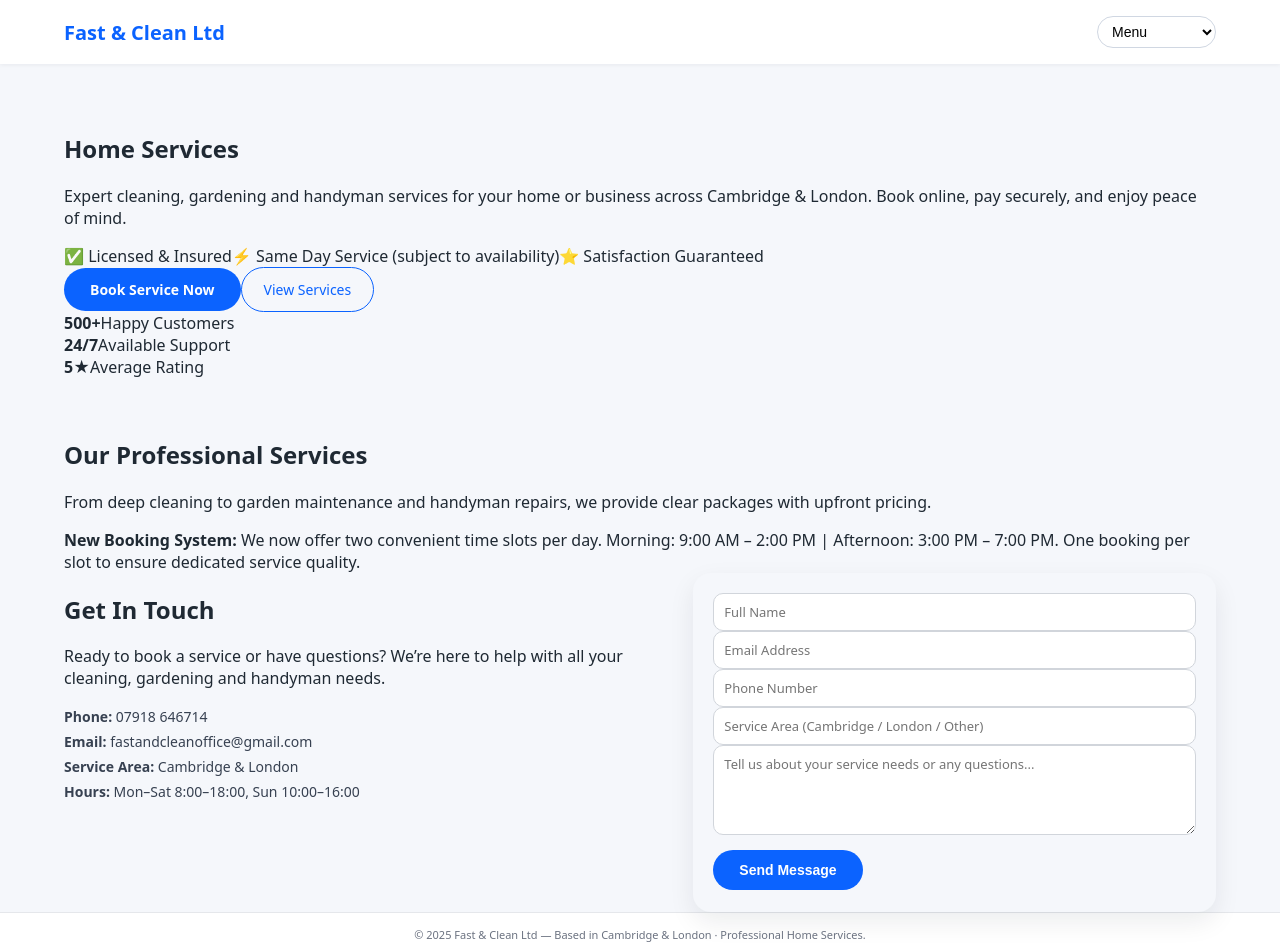
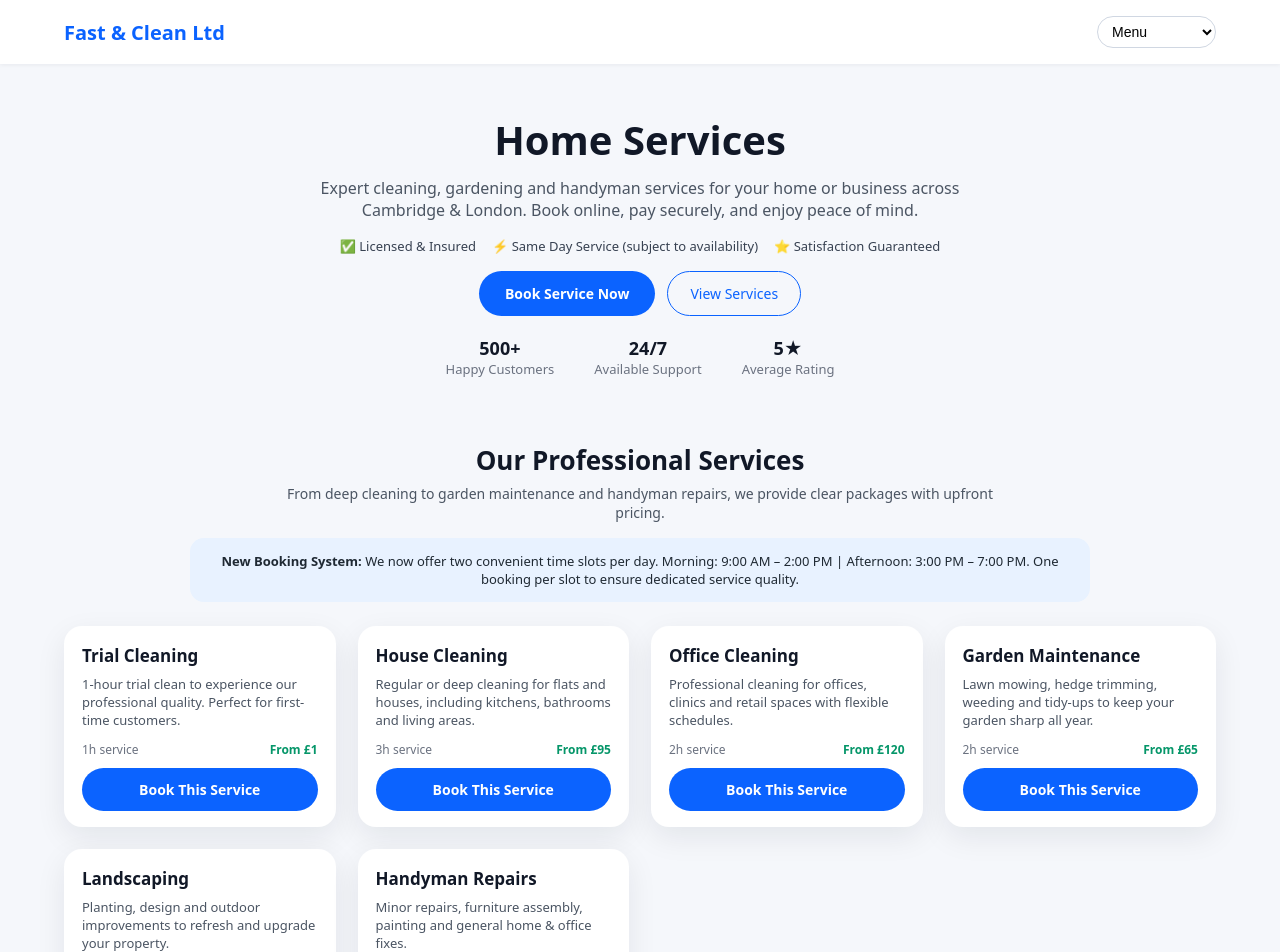
Before and after one commit to FastClean1/fastandclean-site, a React (Vite) app: page / in a window 1280 px wide. Shown: the top 952 px of the page. Built offline with nearby package versions, Linux system fonts and the light colour scheme.

Commit message:
Update Home.jsx

```diff
--- a/src/Home.jsx
+++ b/src/Home.jsx
@@ -1,41 +1,75 @@
 import React from "react";
-import { Link, useNavigate } from "react-router-dom";
+import { Link } from "react-router-dom";
 
-export default function Home({ services = [] }) {
-  const navigate = useNavigate();
-
-  const goToBook = (service) => {
-    // manda alla pagina di raccolta dati con service + price precompilati
-    navigate(
-      `/book?service=${encodeURIComponent(service.name)}&price=${encodeURIComponent(
-        service.price ?? ""
-      )}`
-    );
-  };
+export default function Home() {
+  const services = [
+    {
+      name: "Trial Cleaning",
+      description:
+        "1-hour trial clean to experience our professional quality. Perfect for first-time customers.",
+      duration: "1h service",
+      priceFrom: "From £1",
+    },
+    {
+      name: "House Cleaning",
+      description:
+        "Regular or deep cleaning for flats and houses, including kitchens, bathrooms and living areas.",
+      duration: "3h service",
+      priceFrom: "From £95",
+    },
+    {
+      name: "Office Cleaning",
+      description:
+        "Professional cleaning for offices, clinics and retail spaces with flexible schedules.",
+      duration: "2h service",
+      priceFrom: "From £120",
+    },
+    {
+      name: "Garden Maintenance",
+      description:
+        "Lawn mowing, hedge trimming, weeding and tidy-ups to keep your garden sharp all year.",
+      duration: "2h service",
+      priceFrom: "From £65",
+    },
+    {
+      name: "Landscaping",
+      description:
+        "Planting, design and outdoor improvements to refresh and upgrade your property.",
+      duration: "4h service",
+      priceFrom: "From £160",
+    },
+    {
+      name: "Handyman Repairs",
+      description:
+        "Minor repairs, furniture assembly, painting and general home & office fixes.",
+      duration: "2h service",
+      priceFrom: "From £80",
+    },
+  ];
 
   return (
     <>
       {/* HERO */}
       <section className="hero">
-        <div className="container hero-inner">
-          <h1>Home Services</h1>
-          <p className="lead">
-            Expert cleaning, gardening and handyman services for your home or business
-            across Cambridge &amp; London. Book online, pay securely, and enjoy peace of mind.
+        <div className="container hero-content">
+          <h1 className="hero-title">Home Services</h1>
+          <p className="hero-subtitle">
+            Expert cleaning, gardening and handyman services for your home or business across Cambridge & London.
+            Book online, pay securely, and enjoy peace of mind.
           </p>
 
-          <div className="badges">
-            <span>✅ Licensed &amp; Insured</span>
+          <div className="hero-badges">
+            <span>✅ Licensed & Insured</span>
             <span>⚡ Same Day Service (subject to availability)</span>
             <span>⭐ Satisfaction Guaranteed</span>
           </div>
 
-          <div className="hero-cta">
-            <Link to="/book" className="btn btn-primary">Book Service Now</Link>
-            <a href="#services" className="btn btn-outline">View Services</a>
+          <div className="hero-actions">
+            <Link to="/book" className="btn-primary">Book Service Now</Link>
+            <a href="#services" className="btn-outline">View Services</a>
           </div>
 
-          <div className="stats">
+          <div className="hero-stats">
             <div><strong>500+</strong><span>Happy Customers</span></div>
             <div><strong>24/7</strong><span>Available Support</span></div>
             <div><strong>5★</strong><span>Average Rating</span></div>
@@ -44,78 +78,87 @@ export default function Home({ services = [] }) {
       </section>
 
       {/* SERVICES */}
-      <section id="services" className="services">
+      <section id="services" className="services-section">
         <div className="container">
-          <h2>Our Professional Services</h2>
-          <p className="section-lead">
-            From deep cleaning to garden maintenance and handyman repairs, we provide
-            clear packages with upfront pricing.
+          <h2 className="section-title">Our Professional Services</h2>
+          <p className="section-subtitle">
+            From deep cleaning to garden maintenance and handyman repairs, we provide clear packages with upfront pricing.
           </p>
 
-          <div className="booking-note">
+          <div className="booking-banner">
             <strong>New Booking System:</strong> We now offer two convenient time slots per day.
-            <span> Morning: 9:00 AM – 2:00 PM </span> | <span> Afternoon: 3:00 PM – 7:00 PM</span>.
+            Morning: 9:00 AM – 2:00 PM | Afternoon: 3:00 PM – 7:00 PM.
             One booking per slot to ensure dedicated service quality.
           </div>
 
-          <div className="service-grid">
+          <div className="services-grid">
             {services.map((s) => (
-              <article className="service-card" key={s.name}>
+              <div className="service-card" key={s.name}>
+                <div className="service-body">
                   <h3>{s.name}</h3>
                   <p>{s.description}</p>
+                  <div className="service-meta">
+                    <span>{s.duration}</span>
+                    <span className="price">{s.priceFrom}</span>
+                  </div>
+                </div>
 
-                <p className="service-meta">
-                  <span>{s.duration}</span>
-                  <span className="price">From {s.priceFrom}</span>
-                </p>
-
-                <div className="card-actions">
-                  <button
-                    className="btn btn-primary btn-full"
-                    onClick={() => goToBook(s)}
+                <Link
+                  to={`/book?service=${encodeURIComponent(s.name)}`}
+                  className="btn-primary full-width"
                 >
                   Book This Service
-                  </button>
+                </Link>
               </div>
-              </article>
             ))}
           </div>
         </div>
       </section>
 
       {/* CONTACT */}
-      <section id="contact" className="contact">
+      <section id="contact" className="contact-section">
         <div className="container contact-grid">
-          <div>
-            <h2>Get In Touch</h2>
-            <p>
-              Ready to book a service or have questions? We’re here to help with all your
-              cleaning, gardening and handyman needs.
+          <div className="contact-info">
+            <h2 className="section-title">Get In Touch</h2>
+            <p className="section-subtitle">
+              Ready to book a service or have questions? We’re here to help with all your cleaning,
+              gardening and handyman needs.
             </p>
 
             <ul className="contact-list">
               <li><strong>Phone:</strong> 07918 646714</li>
               <li><strong>Email:</strong> fastandcleanoffice@gmail.com</li>
-              <li><strong>Service Area:</strong> Cambridge &amp; London</li>
-              <li><strong>Hours:</strong> Mon–Sat 8:00–18:00, Sun 10:00–16:00</li>
+              <li><strong>Service Areas:</strong> Cambridge, London & nearby towns</li>
             </ul>
+
+            <div className="testimonials">
+              <h3>What customers say</h3>
+              <p>“Super punctual and spotless results.”</p>
+              <p>“Great communication and fair prices.”</p>
+              <p>“Reliable team, will book again.”</p>
+            </div>
           </div>
 
-          {/* Mini form “vetrina” (il booking vero è nella pagina Book) */}
-          <div>
-            <form className="contact-form" onSubmit={(e) => e.preventDefault()}>
-              <div className="grid-2">
-                <input placeholder="Full Name" required />
-                <input type="email" placeholder="Email Address" required />
+          <form
+            className="contact-form"
+            onSubmit={(e) => {
+              e.preventDefault();
+              alert("Message sent! We’ll get back to you shortly.");
+            }}
+          >
+            <h3>Send Us a Message</h3>
+
+            <div className="form-row">
+              <input required placeholder="Full Name" />
+              <input required type="email" placeholder="Email Address" />
             </div>
-              <div className="grid-2">
-                <input placeholder="Phone Number" />
-                <input placeholder="Service Area (Cambridge / London / Other)" />
-              </div>
-              <textarea placeholder="Tell us about your service needs or any questions..." />
-              <button className="btn btn-primary" type="submit">Send Message</button>
+
+            <textarea required placeholder="Your message..." />
+
+            <button className="btn-primary full-width" type="submit">
+              Send Message
+            </button>
           </form>
-          </div>
         </div>
       </section>
     </>
```
Lines whose indentation alone changed are shown as unchanged.
